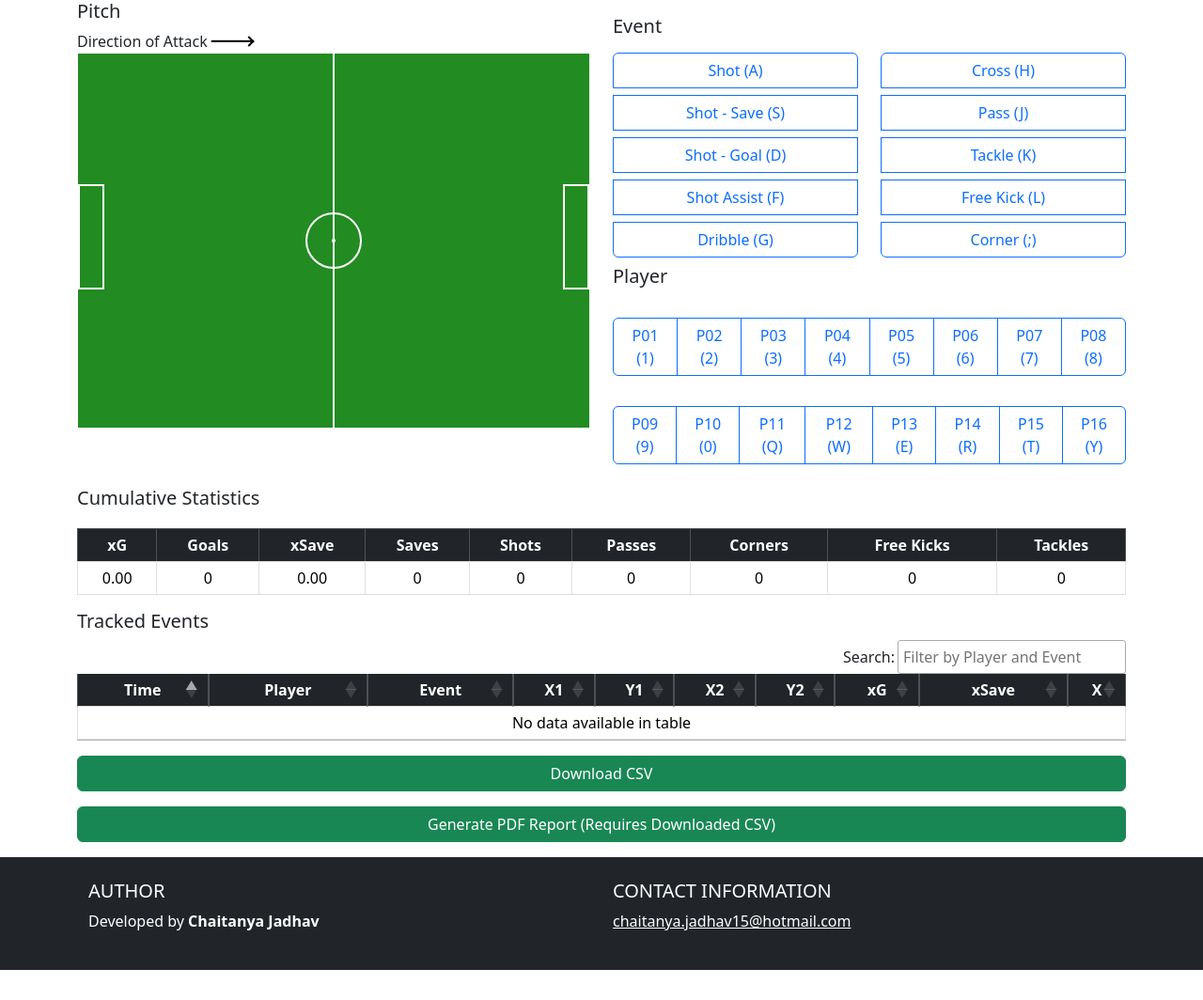
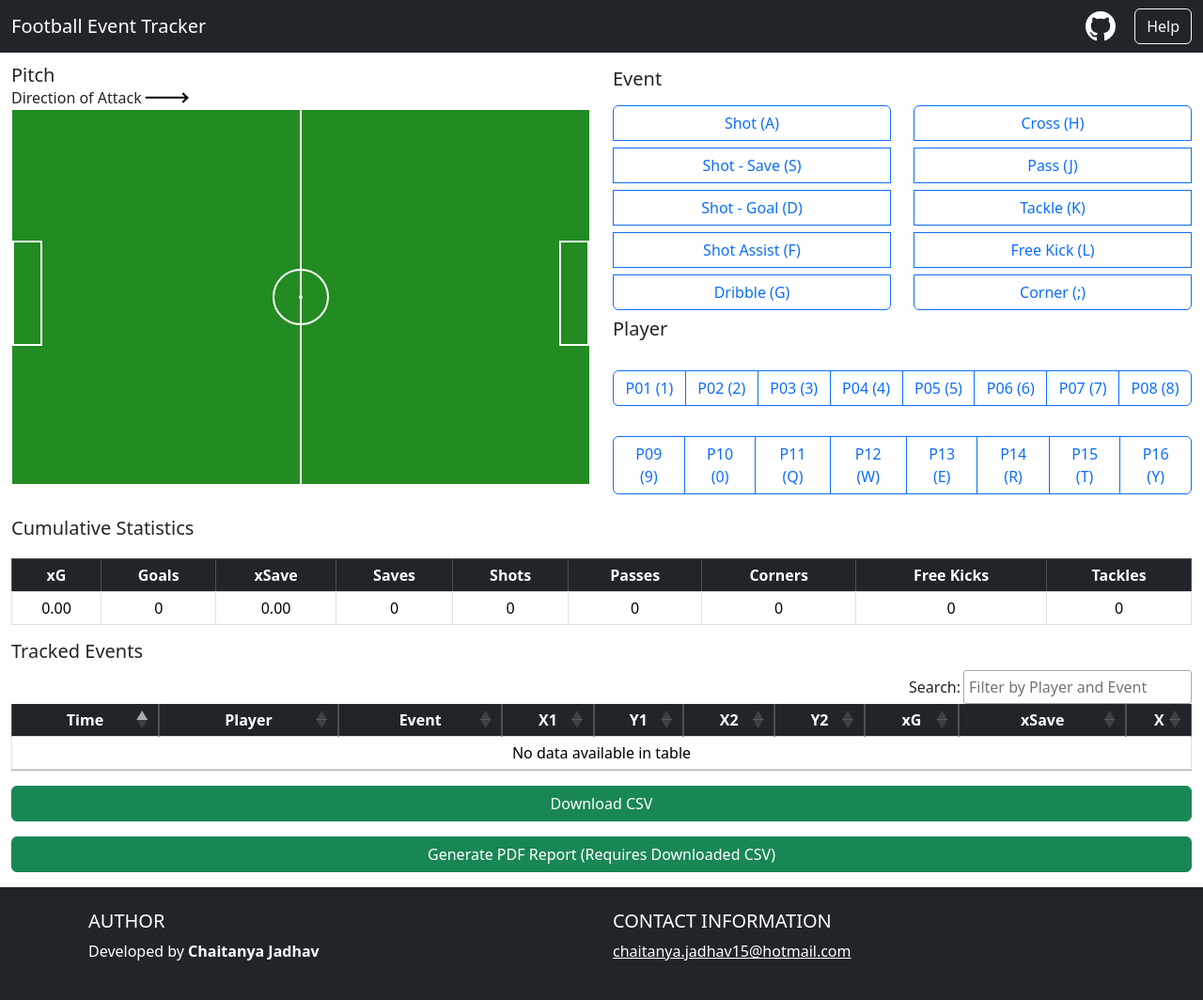
Before and after one commit to indicium15/event-tracker, a Flask app: page / in a window 1280 px wide. Shown: the whole page at 94% size. Before the commit the page ends 1032 px from the top, so only its background shows below. Run offline with Flask 3, Linux system fonts and the light colour scheme; some libraries are stand-ins or nearby versions.

Commit message:
Added menu bar and instructions

```diff
--- a/static/index.css
+++ b/static/index.css
@@ -7,6 +7,22 @@ body {
   width: 100%;
 }
 
+.github-link{
+  margin-right: 1rem;
+}
+
+.instructions-button{
+  margin-right: 0.75rem;
+}
+
+.navbar-brand{
+  margin-left: 0.75rem;
+}
+
+.pitch-heading{
+  margin-bottom: 0 !important;
+  margin-top: 0.75rem !important;
+}
 
 #pitch {
   /* Height needs to be a multiple of 68px */
--- a/templates/index.html
+++ b/templates/index.html
@@ -9,19 +9,62 @@
     />
     <meta charset="UTF-8" />
     <meta name="viewport" content="width=device-width, initial-scale=1">
-    <title>Football Event Tracker</title>
     <link href="https://cdn.jsdelivr.net/npm/bootstrap@5.3.3/dist/css/bootstrap.min.css" rel="stylesheet" integrity="sha384-QWTKZyjpPEjISv5WaRU9OFeRpok6YctnYmDr5pNlyT2bRjXh0JMhjY6hW+ALEwIH" crossorigin="anonymous">
     <script type="text/javascript" src="https://ajax.googleapis.com/ajax/libs/jquery/3.7.1/jquery.min.js"></script>
     <link rel="stylesheet" href="https://cdn.datatables.net/2.0.1/css/dataTables.dataTables.css" />
     <script src="https://cdn.datatables.net/2.0.1/js/dataTables.js"></script>
     <link rel="stylesheet" href="https://cdn.datatables.net/responsive/3.0.0/css/responsive.dataTables.min.css" />
     <script src="https://cdn.datatables.net/responsive/3.0.0/js/dataTables.responsive.min.js"></script>
+    <title>Football Event Tracker</title>
   </head>
   <body>
-    <div class="container">
+    <div class="container-fluid">
       <div class="row">
+        <nav class="navbar navbar-dark bg-dark">
+          <a class="navbar-brand" href="#">Football Event Tracker</a>
+          <form class="form-inline">
+            <a href="https://github.com/indicium15/xg-web-app" class="github-link"><svg xmlns="http://www.w3.org/2000/svg" width="32" height="32" fill="white" class="bi bi-github" viewBox="0 0 16 16">
+  <path d="M8 0C3.58 0 0 3.58 0 8c0 3.54 2.29 6.53 5.47 7.59.4.07.55-.17.55-.38 0-.19-.01-.82-.01-1.49-2.01.37-2.53-.49-2.69-.94-.09-.23-.48-.94-.82-1.13-.28-.15-.68-.52-.01-.53.63-.01 1.08.58 1.23.82.72 1.21 1.87.87 2.33.66.07-.52.28-.87.51-1.07-1.78-.2-3.64-.89-3.64-3.95 0-.87.31-1.59.82-2.15-.08-.2-.36-1.02.08-2.12 0 0 .67-.21 2.2.82.64-.18 1.32-.27 2-.27s1.36.09 2 .27c1.53-1.04 2.2-.82 2.2-.82.44 1.1.16 1.92.08 2.12.51.56.82 1.27.82 2.15 0 3.07-1.87 3.75-3.65 3.95.29.25.54.73.54 1.48 0 1.07-.01 1.93-.01 2.2 0 .21.15.46.55.38A8.01 8.01 0 0 0 16 8c0-4.42-3.58-8-8-8"/>
+</svg></a>
+            <button type="button" class="btn btn-outline-light instructions-button" data-bs-toggle="modal" data-bs-target="#exampleModal">Help</button>
+          </form>
+        </nav>
+      </div>
+      <div class="row">
+        <div class="modal fade" id="exampleModal" tabindex="-1" role="dialog" aria-labelledby="exampleModalLabel" aria-hidden="true">
+  <div class="modal-dialog" role="document">
+    <div class="modal-content">
+      <div class="modal-header">
+        <h4 class="modal-title" id="exampleModalLabel">Help</h4>
+      </div>
+      <div class="modal-body">
+        <p>Thanks for using this web app! Here's how to get started with using this app to collect event data:</p>
+        <h5>Quickstart</h5>
+        <p>1. Select an event from the events menu. Use the keyboard shortcuts in the brackets to navigate quickly.</p>
+        <p>2. Select a player from the player menu. Use the keyboard shortcuts in the brackets to navigate quickly.</p>
+        <p>3. Click the area of the pitch where the action occured.</p>
+        <p>4. To record the start and end points of an action, click and drag the mouse across the pitch.</p>
+        <hr></hr>
+        <h5>Export to CSV</h5>
+        <p>After recording the events, click on the "Download CSV" button to get a csv file containing the tracked events.</p>
+        <hr></hr>
+        <h5>Generate PDF Reports</h5>
+        <p>With the downloaded CSV file, you can also use another web app to generate a PDF report containing the actions taken by each player. Click on the "Generate PDF Report" button or <a href="https://graphics-jkomar.pythonanywhere.com/football/">this link</a> to navigate to the application.</p>
+
+        <hr></hr>
+        <h5>Contributing and Feedback</h5>
+        <p>Pull requests are welcome! Check out the GitHub Repository for this web app <a href="https://github.com/indicium15/xg-web-app">here.</a></p>
+        <p>Lastly, if you have any feedback about the app, feel free to<a href="mailto:chaitanya.jadhav15@hotmail.com">send me an email.</a></p>
+
+      </div>
+      <div class="modal-footer">
+        <button type="button" class="btn btn-primary" data-bs-dismiss="modal">Close</button>
+      </div>
+    </div>
+  </div>
+</div>
         <div class="col xs-12 col-sm-12 col-md-12 col-lg-6">
-          <h5 class="heading">Pitch</h5>
+          <h5 class="pitch-heading">Pitch</h5>
           <p class="arrow-container">
             Direction of Attack <span class="right-arrow"></span>
           </p>
```
